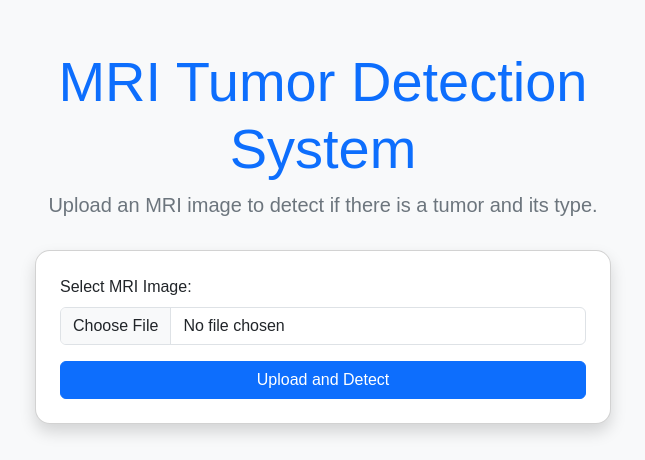
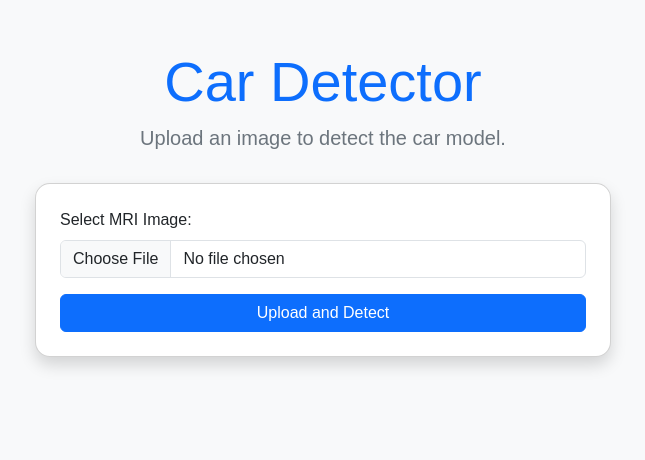
Before and after one commit to vaibhavpoojary/training-VGG16-image-detection, a Flask app: page / in a window 1280 px wide. Shown: the top 460 px of the page, without its empty margins (317-962 px from the left). Run offline with Flask 3, Linux system fonts and the light colour scheme.

Commit message:
Add files via upload

```diff
--- a/templates/index.html
+++ b/templates/index.html
@@ -42,8 +42,8 @@
 <body>
     <div class="container mt-5">
         <div class="text-center">
-            <h1 class="display-4 text-primary">MRI Tumor Detection System</h1>
-            <p class="lead text-secondary">Upload an MRI image to detect if there is a tumor and its type.</p>
+            <h1 class="display-4 text-primary">Car Detector</h1>
+            <p class="lead text-secondary">Upload an image to detect the car model.</p>
         </div>
 
         <!-- File Upload Form -->
```
Also changed, not shown: 1 other file.
